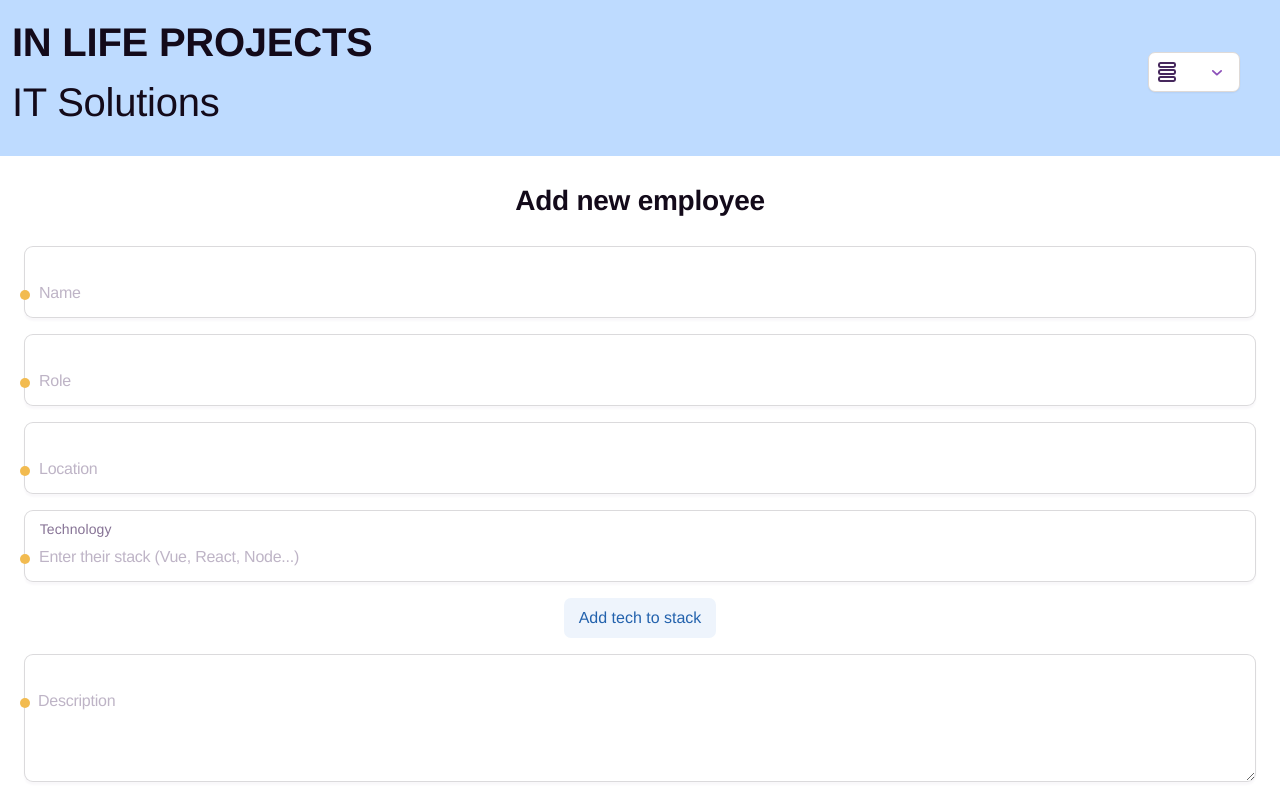
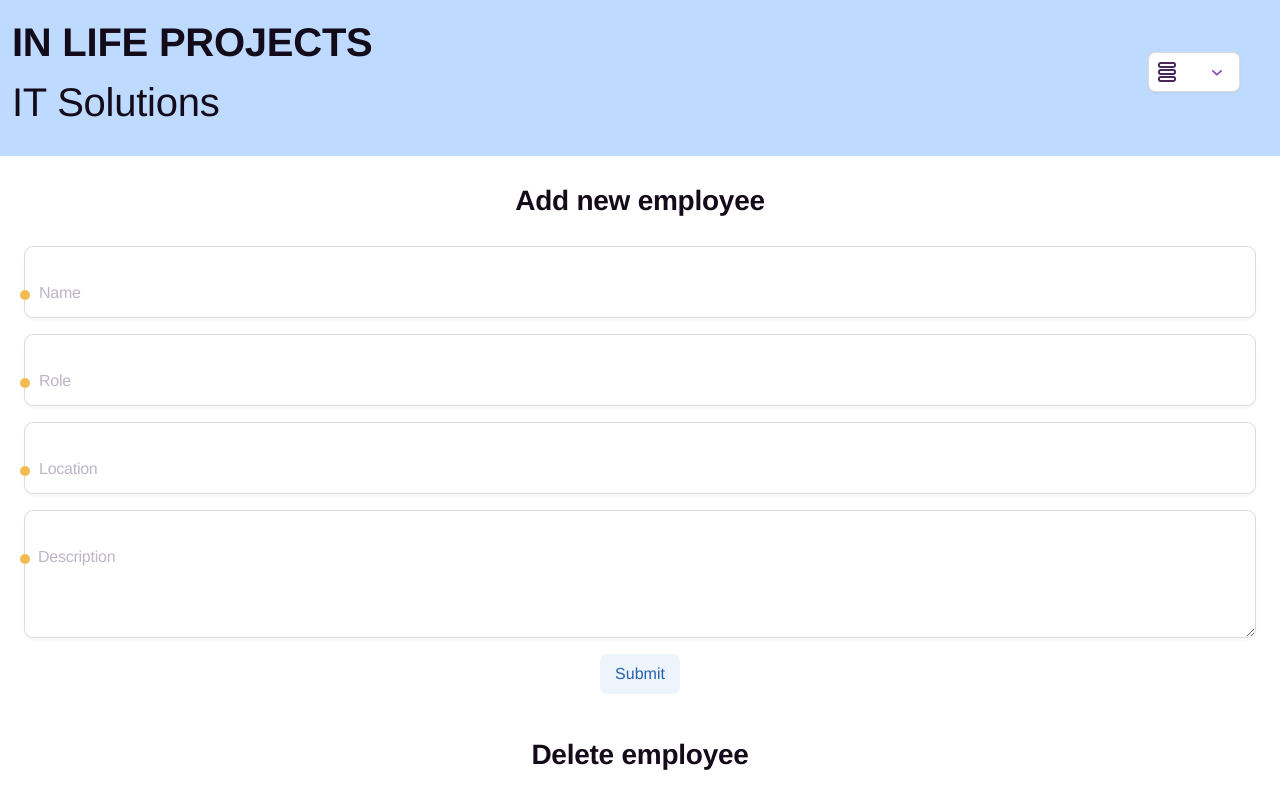
Before and after one commit to OhMyLaia/In-Life-Employee-Finder, a Vue app: page /staff-manager in a window 1280 px wide. Shown: the top 800 px of the page. Built offline with nearby package versions, Linux system fonts and the light colour scheme; a web font is replaced by a local one.

Commit message:
fixed bug of duplicated submitted data

```diff
--- a/src/views/ManagerView.vue
+++ b/src/views/ManagerView.vue
@@ -1,5 +1,6 @@
 <script setup lang="ts">
 import { ref } from 'vue';
+import type { Ref } from 'vue';
 // store de tech para añadir al array
 import { useStackListStore } from '../stores/useStackListStore';
 // store de data.json
@@ -19,10 +20,11 @@ const nameToDelete = ref('');
 
 const message = ref('')
 
-function addStackTechnology(newTech: string) {
-    stackListStore.addTech(newTech);
-    newTechnology.value = '';
-}
+// function addStackTechnology(newTech: Ref<string> | null) {
+//     if (!newTech) return null
+//     stackListStore.addTech(newTech.value);
+//     newTechnology.value = '';
+// }
 
 function handleSubmit() {
 
@@ -30,7 +32,7 @@ function handleSubmit() {
         name: name.value,
         role: role.value,
         location: location.value,
-        stack: stackListStore.stack,
+        stack: [],
         description: description.value,
         picture: '/03.svg'
     };
@@ -86,29 +88,28 @@ function deleteEmployee() {
                 </div>
 
                 <div class="has-text-left">
-                    <div class="field is-required">
+                    <!-- <div class="field is-required">
                         <label for="stack" class="label">Technology</label>
                         <input id="stack" class="input" v-model="newTechnology" type="text"
                             placeholder="Enter their stack (Vue, React, Node...)" />
-                    </div>
-                    <div class="control has-text-centered">
-                        <button type="button" @click="() => addStackTechnology(newTechnology)"
+                    </div> -->
+                    <!-- <div class="control has-text-centered">
+                        <button type="button" @click="() => addStackTechnology(newTechnology | null)"
                             class="button is-info is-light mb-4">
                             Add tech to stack
                         </button>
+                    </div> -->
+
+                    <div class="field is-required">
+                        <label for="textfield" class="label"></label>
+                        <textarea id="textfield" class="textarea" placeholder="Description"
+                        v-model="description"></textarea>
                     </div>
-                </div>
-
-                <div class="field is-required">
-                    <label for="textfield" class="label"></label>
-                    <textarea id="textfield" class="textarea" placeholder="Description"
-                        v-model="description"></textarea>
                 </div>
                 <GenericButton
                 type="submit"
                 :text="'Submit'"
-                :class="'button is-info is-light m-4'"
-                @click="handleSubmit()" />
+                :class="'button is-info is-light m-4'"/>
                 <p v-if="message" class="notification text-black mt-4">{{ message }}</p>
             </form>
         </div>
```
